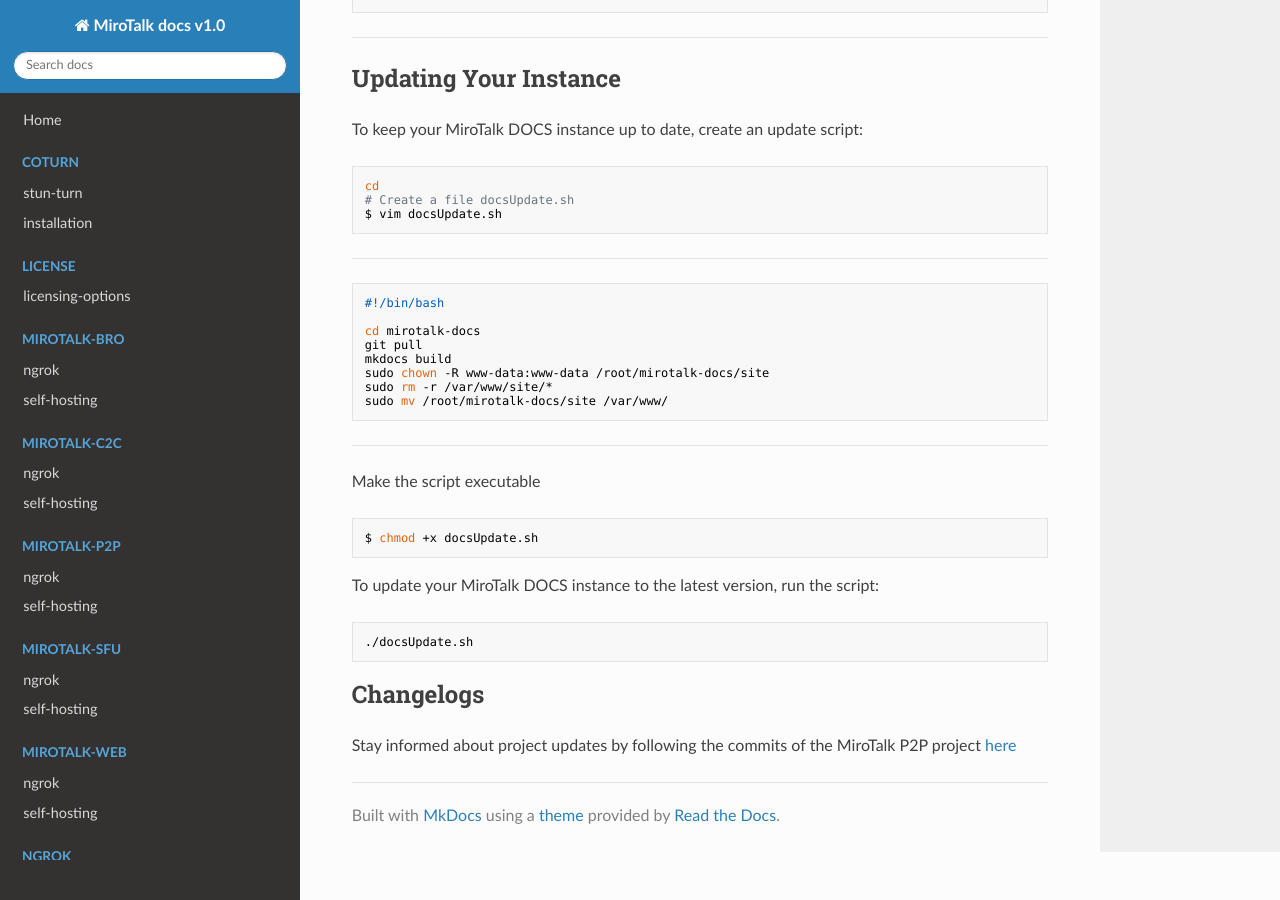
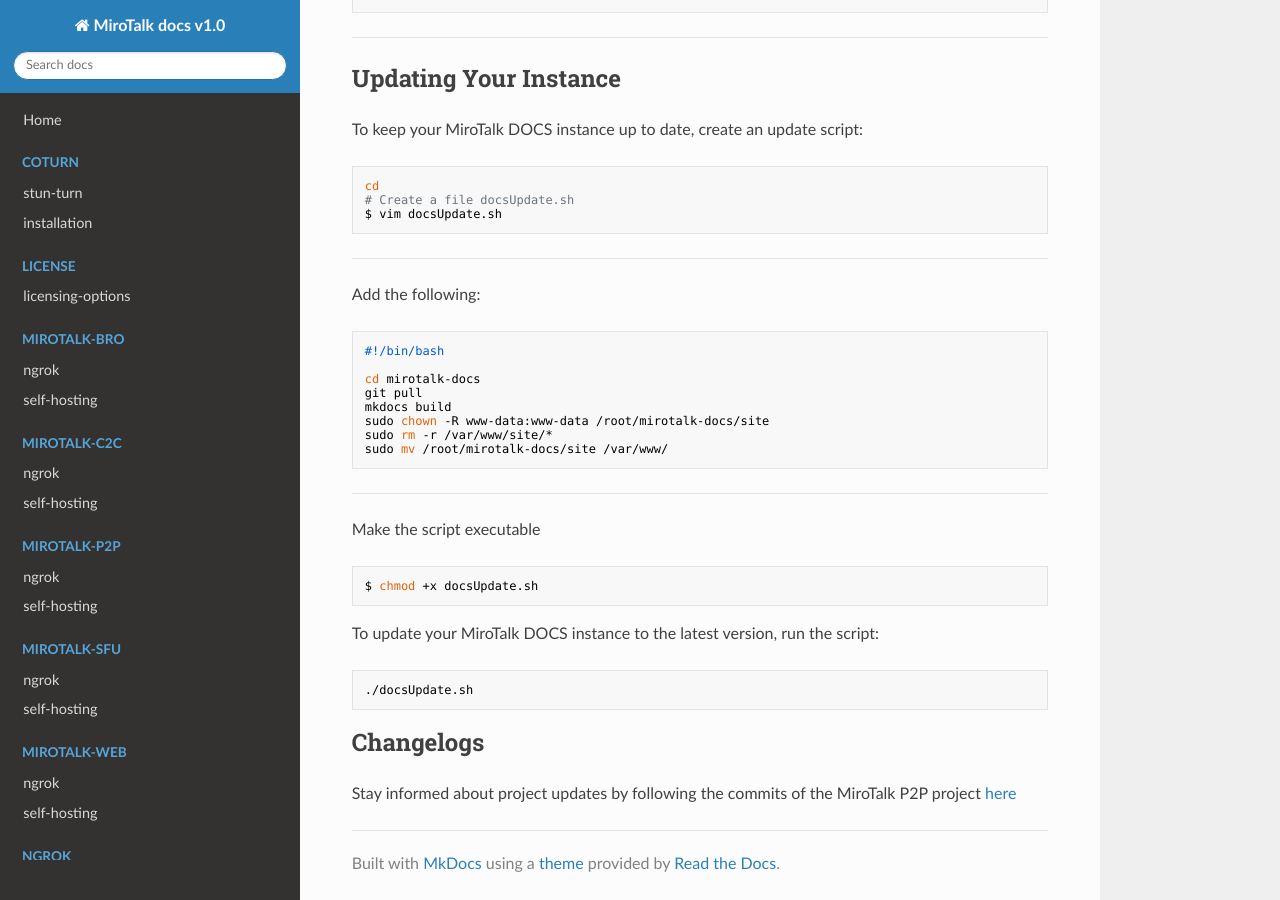
Before and after one commit to miroslavpejic85/mirotalk-docs, an MkDocs documentation site: the page built from docs/mirotalk-docs/self-hosting.md, in a window 1280 px wide and 900 px high, scrolled down 3183 px. Built offline with MkDocs 1.6.1, drawn with Linux system fonts in a browser that asks for light colours; nearby versions of some CDN libraries.

````diff
--- a/docs/mirotalk-docs/self-hosting.md
+++ b/docs/mirotalk-docs/self-hosting.md
@@ -187,6 +187,8 @@
 
 ---
 
+Add the following:
+
 ```bash
 #!/bin/bash
 
````
